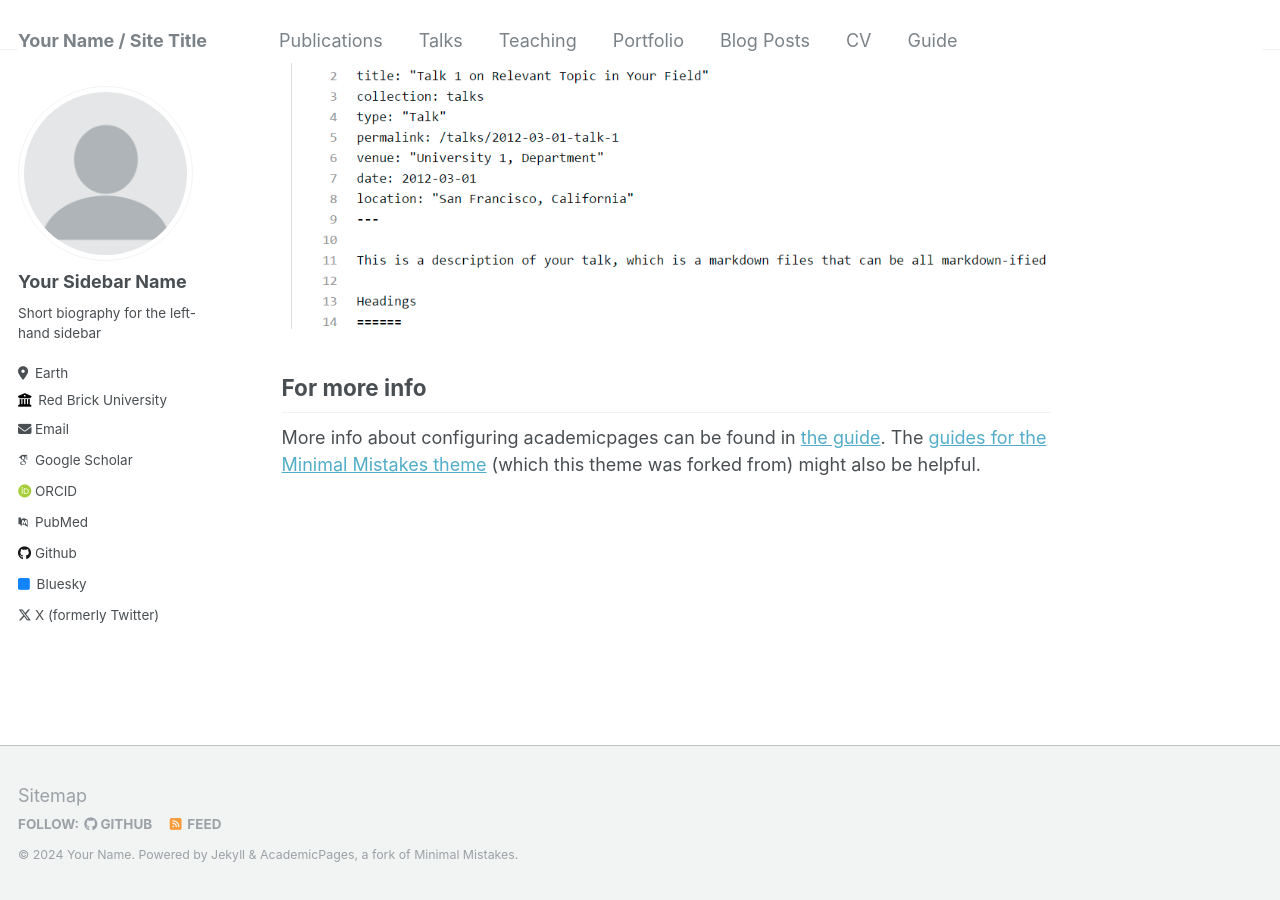
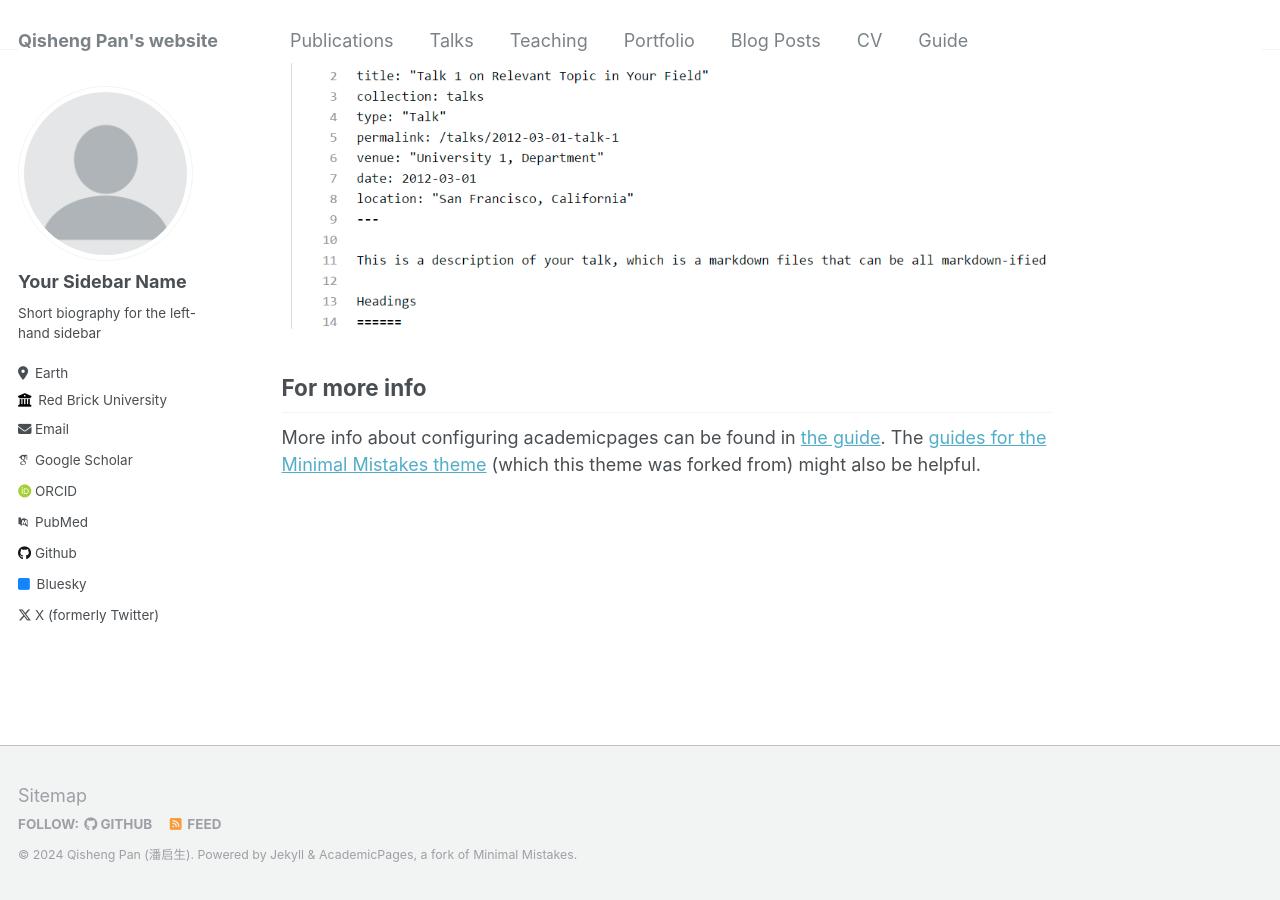
Before and after one commit to qisheng-pan/qisheng-pan.github.io, a Jekyll site: the page built from _pages/about.md, in a window 1280 px wide and 900 px high, scrolled down 2640 px. Built offline with Jekyll 4.4.1, drawn with Linux system fonts in a browser that asks for light colours; some web fonts are replaced.

Commit message:
edit basic info

```diff
--- a/_config.yml
+++ b/_config.yml
@@ -7,14 +7,14 @@
 # server process.
 
 # Basic Site Settings
-locale                   : "en-US"
-title                    : "Your Name / Site Title"
+locale                   : "en-AU"
+title                    : "Qisheng Pan's website"
 title_separator          : "-"
-name                     : &name "Your Name"
+name                     : &name "Qisheng Pan (潘启生)"
 description              : &description "personal description"
-url                      : https://academicpages.github.io # the base hostname & protocol for your site e.g. "https://mmistakes.github.io"
+url                      : https://qisheng_pan.github.io # the base hostname & protocol for your site e.g. "https://mmistakes.github.io"
 baseurl                  : "" # the subpath of your site, e.g. "/blog"
-repository               : "academicpages/academicpages.github.io"
+repository               : "qisheng_pan/qisheng_pan.github.io"
 
 # Site Author - The following control what appear as part of the author content on the side bar.
 #               If a field is blank the icon and link will not appear, otherwise it will be shown.
```
